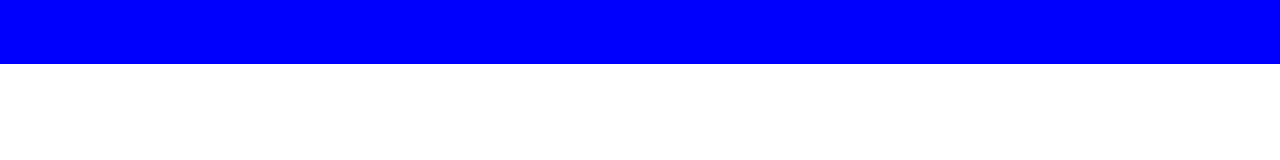
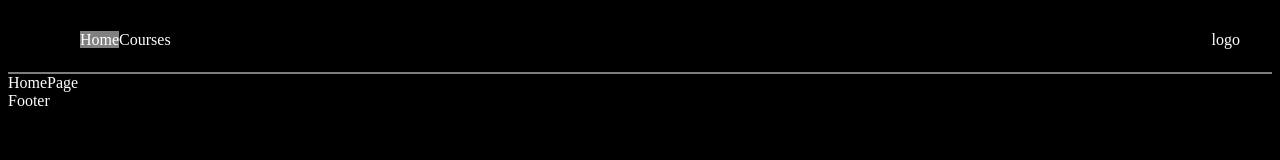
Before and after one commit to neoplasmes/cw_frontend, a React app: page /home/ in a window 1280 px wide. Built offline with nearby package versions, Linux system fonts and the light colour scheme.

Commit message:
dfhdfhdfhdfh

```diff
--- a/src/Components/Navbar/Navbar.css
+++ b/src/Components/Navbar/Navbar.css
@@ -1,10 +1,45 @@
 .navbar{
-    position: fixed;
+    /*position: fixed;
     top: 0;
     left: 0;
+    right: 0;*/
 
-    width: 100vw;
+    /*width: 100%;*/
     height: 8vh;
 
-    background-color: blue;/*rgb(var(--secondary-black));*/
+    margin-left: auto;
+    margin-right: auto;
+    padding: 0rem 2rem;
+
+    display: flex;
+    align-items: center;
+    justify-content: space-between;
+
+    border-bottom: 2px solid #7c7c7c;
+    color: #FFF;
 }
+
+.navbar-group{
+    flex-basis: 0.75;
+
+    display: flex;
+    align-items: center;
+    justify-content: space-evenly;
+}
+
+.navbar-item{
+    list-style-type: none;
+}
+
+.navbar-item a{
+    text-decoration: none;
+    color: #FFF;
+}
+
+.navbar-auth{
+    flex-basis: 0.25;
+
+    display: flex;
+    align-items: center;
+    justify-content: space-evenly;
+}
--- a/src/Components/Navbar/Navbar.js
+++ b/src/Components/Navbar/Navbar.js
@@ -1,11 +1,40 @@
+import React from "react";
+import { NavLink } from "react-router-dom";
 import "./Navbar.css";
 
 
 
+
+const NavigationLink = (props) => {
+  const {pathName, pageName} = props;
+
+  return(
+    <li className="navbar-item">
+      <NavLink
+      to={pathName}
+      style={({isActive}) => {
+        return {
+          backgroundColor: isActive ? "gray" : "transparent"
+        }
+      }}>
+        {pageName}
+      </NavLink>
+    </li>
+  );
+}
+
+
 const Navbar = () => {
+
   return (
     <nav className="navbar">
-
+      <ul className="navbar-group">
+        <NavigationLink pageName={"Home"} pathName={"/"}/>
+        <NavigationLink pageName={"Courses"} pathName={"/courses"}/>
+      </ul>
+      <div className="navbar-auth">
+        logo
+      </div>
     </nav>
   )
 }
--- a/src/index.css
+++ b/src/index.css
@@ -0,0 +1,11 @@
+
+
+body{
+    background-color: black;
+    color: white;
+}
+
+.margin-global{
+    margin-left: 2rem;
+    margin-right: 2rem;
+}
--- a/src/index.js
+++ b/src/index.js
@@ -1,9 +1,10 @@
-import React,{useEffect} from 'react';
+import React from 'react';
 import {BrowserRouter, Routes, Route, Outlet} from 'react-router-dom';
 import ReactDOM from 'react-dom/client';
 import Navbar from './Components/Navbar/Navbar';
 import './index.css';
 import Footer from './Components/Footer/Footer';
+import HomePage from './pages/home/page';
 
 const RootLayout = () => {
   return (
@@ -16,7 +17,7 @@ const RootLayout = () => {
 }
 
 const Main = () => {
-  useEffect(() => {
+  /*useEffect(() => {
     //как делать пост-запрос
     /*fetch("http://localhost:3500/register",{
       method:"POST",
@@ -29,14 +30,15 @@ const Main = () => {
       }
 
     }).then(response => response.json()).then(json => console.log(json)).catch(error=>console.log(error));*/
-
-  },[]);
+/*
+  },[]);*/
 
   return (
     <BrowserRouter basename = "/home">
       <Routes>
-        <Route path='/' element={<RootLayout />}>
-
+        <Route path='/' element={<RootLayout/>}>
+          <Route index element={<HomePage />}/>
+          <Route path='courses'/>
         </Route>
       </Routes>
     </BrowserRouter>
@@ -44,6 +46,4 @@ const Main = () => {
 }
 
 
-ReactDOM.createRoot(document.getElementById('root')).render(
-  <Main />
-);
+ReactDOM.createRoot(document.getElementById('root')).render(<Main />);
--- /dev/null
+++ b/src/pages/home/page.js
@@ -0,0 +1,9 @@
+import React from "react";
+
+const HomePage = () => {
+  return (
+    <div>HomePage</div>
+  )
+}
+
+export default HomePage;
```
